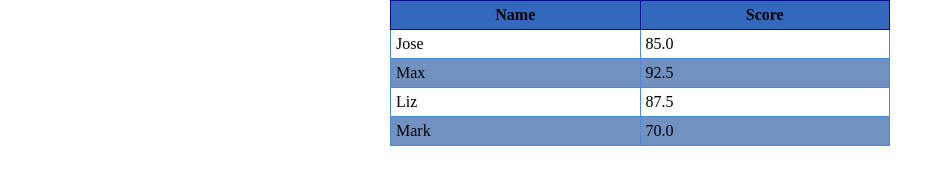
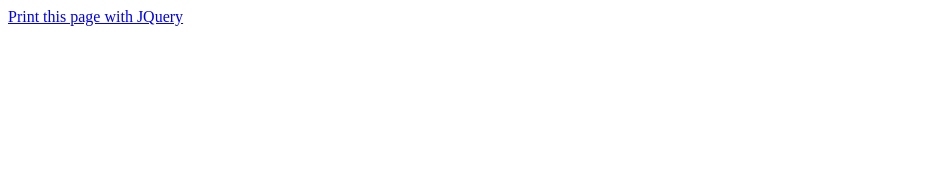
Before and after one commit to Karim-Isaias/jquery-assessment, a plain HTML site: page index.html in a window 1280 px wide. Shown: the whole page, without its empty margins (0-945 px from the left). Drawn offline with nearby package versions, Linux system fonts and the light colour scheme.

Commit message:
JQuery 8

```diff
--- a/app.js
+++ b/app.js
@@ -1,4 +1,6 @@
 $(document).ready(() => {
-    $('thead').addClass('title');
-    $('tbody tr:nth-child(2n)').addClass("zebra");
+    $('a.printPage').on('click', () => {
+        window.print();
+        return false;
+    })
 });
--- a/index.html
+++ b/index.html
@@ -5,38 +5,16 @@
     <meta charset="UTF-8">
     <meta http-equiv="X-UA-Compatible" content="IE=edge">
     <meta name="viewport" content="width=device-width, initial-scale=1.0">
-    <title>JQuery 7</title>
+    <title>JQuery 8</title>
     <link rel="stylesheet" href="styles.css">
 </head>
 
-<body class="table_style">
-    <table>
-        <thead>
-            <tr>
-                <th>Name</th>
-                <th>Score</th>
-            </tr>
-        </thead>
-        <tbody>
-            <tr>
-                <td>Jose</td>
-                <td>85.0</td>
-            </tr>
-            <tr>
-                <td>Max</td>
-                <td>92.5</td>
-            </tr>
-            <tr>
-                <td>Liz</td>
-                <td>87.5</td>
-            </tr>
-            <tr>
-                <td>Mark</td>
-                <td>70.0</td>
-            </tr>
-        </tbody>
-
-    </table>
+<body>
+    <div>
+        <a class="printPage" href="#">
+            Print this page with JQuery
+        </a>
+    </div>
     <script src="https://code.jquery.com/jquery-3.6.0.min.js"
         integrity="sha256-/xUj+3OJU5yExlq6GSYGSHk7tPXikynS7ogEvDej/m4=" crossorigin="anonymous">
         </script>
```
